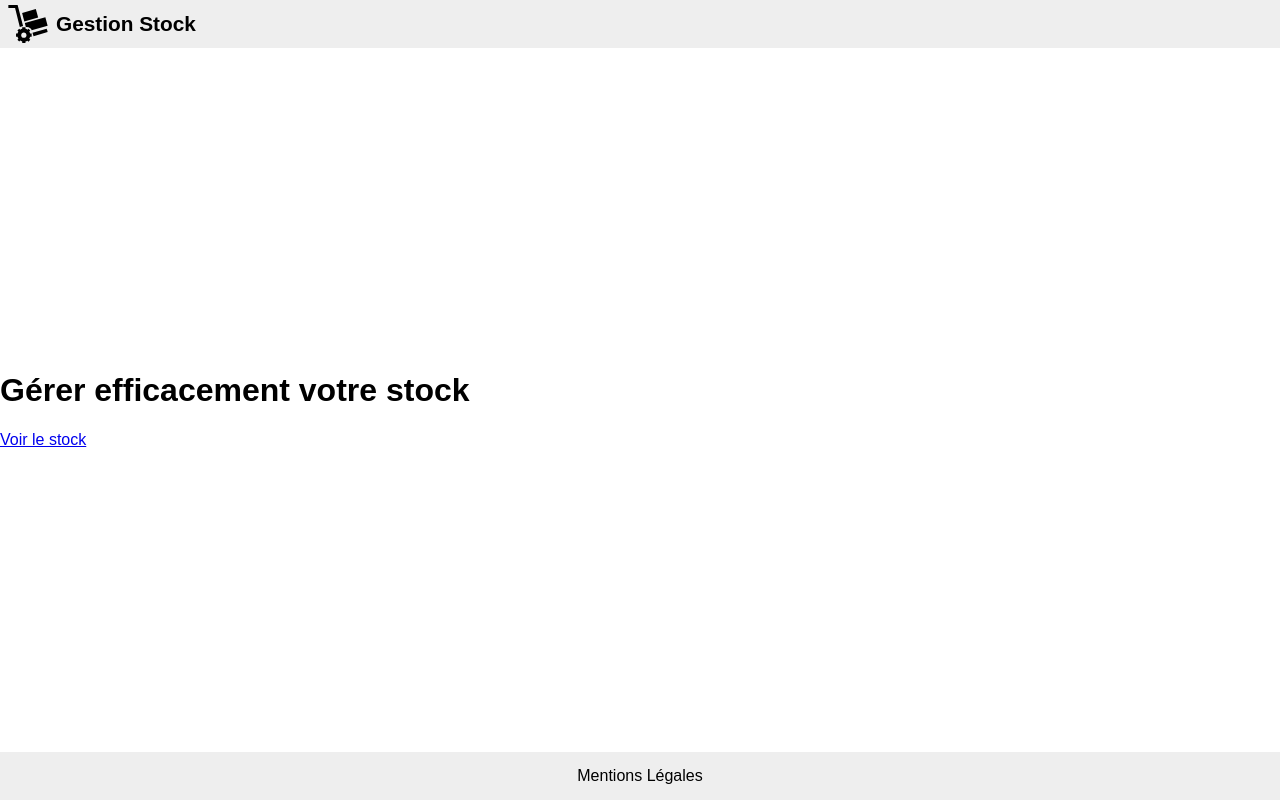
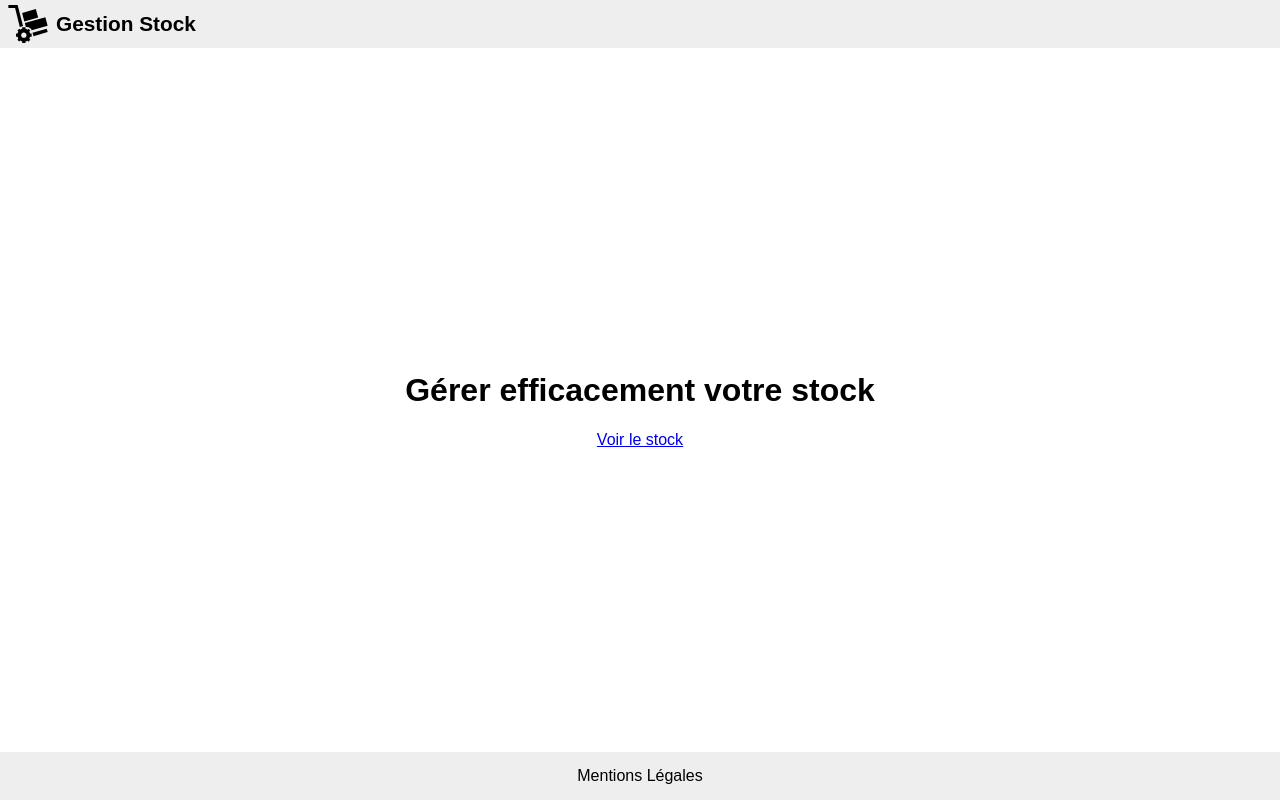
Before and after one commit to jlg-formation/agu-liege-2023, an Angular app in the folder front/: page / in a window 1280 px wide. Built offline with nearby package versions, Linux system fonts and the light colour scheme.

Commit message:
dev: legal and home layout css ok

```diff
--- a/front/src/styles.scss
+++ b/front/src/styles.scss
@@ -6,3 +6,22 @@
 body {
   font-family: sans-serif;
 }
+
+main {
+  display: flex;
+  flex-flow: column;
+  align-items: center;
+  padding: 0.5em;
+
+  width: 100%;
+  max-width: 50em;
+  margin: 0 auto;
+
+  h1 {
+    text-align: center;
+  }
+
+  p {
+    width: 100%;
+  }
+}
```
